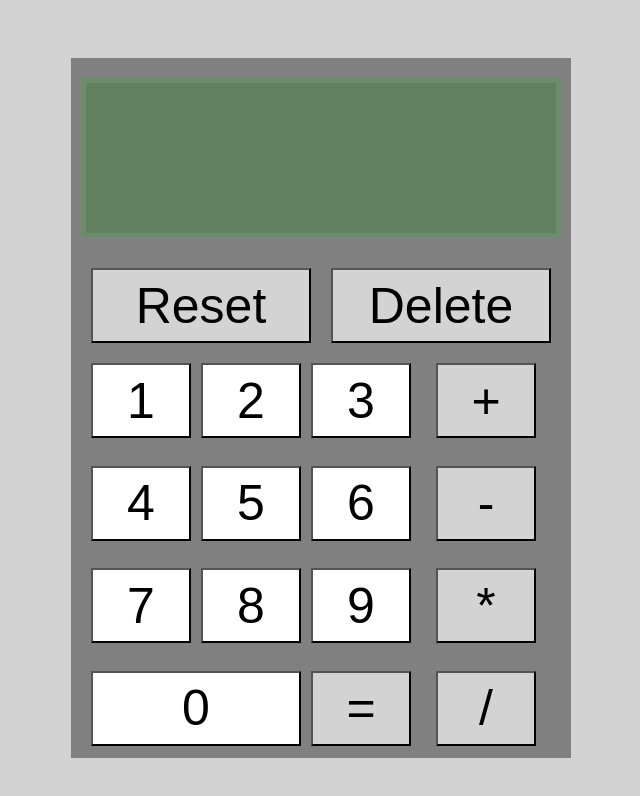
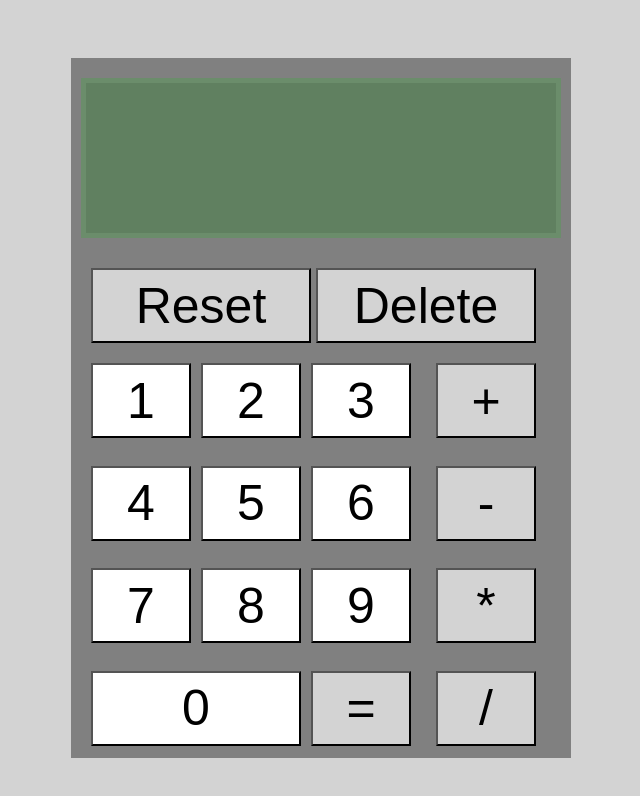
Before and after one commit to jayshah2005/calculator, a plain HTML site: page index.html in a window 1280 px wide. Shown: the whole page, without its empty margins (319-959 px from the left). Drawn offline with Linux system fonts and the light colour scheme.

Commit message:
Fixing alignment for delete button

```diff
--- a/styles.css
+++ b/styles.css
@@ -56,9 +56,9 @@ body{
 
 .head{
     display: flex;
-    flex: 1;
     padding: 10px 20px;
     justify-content: space-between;
+    max-width: 445px;
 }
 
 .body{
```
